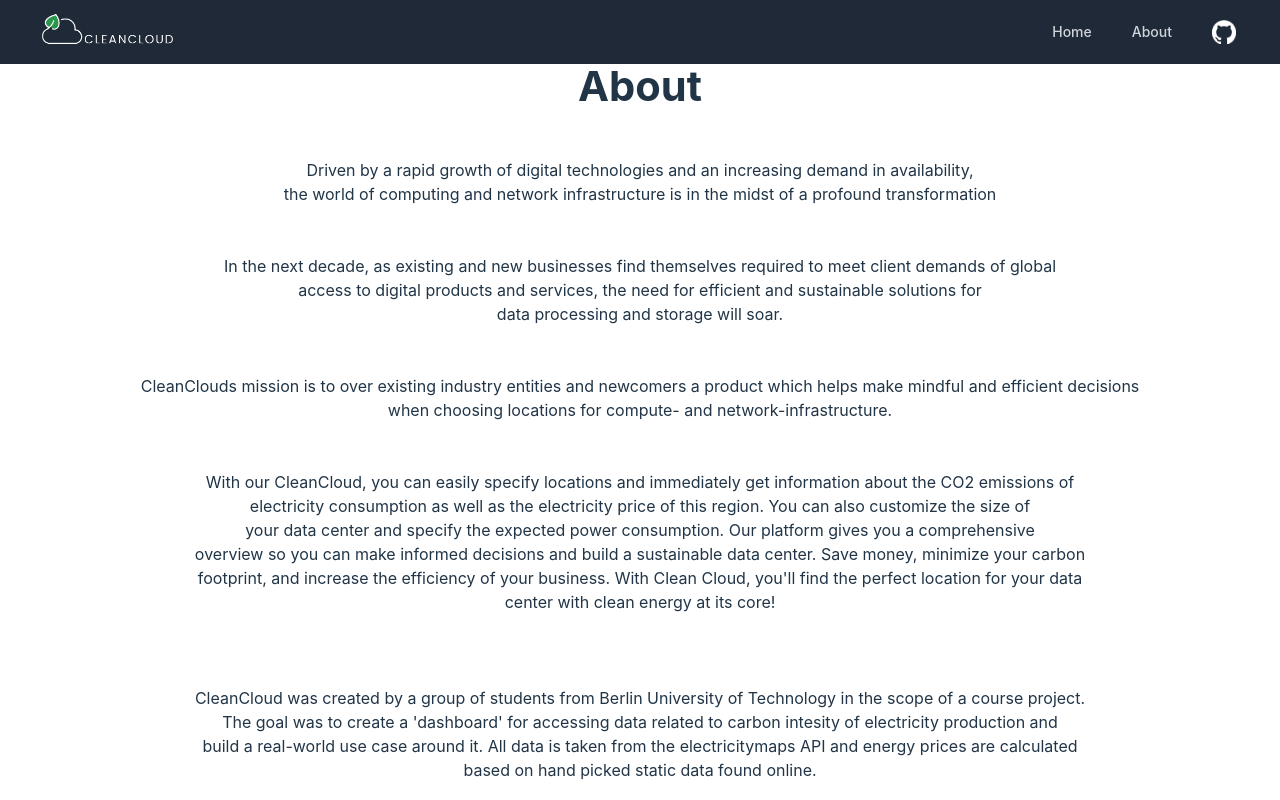
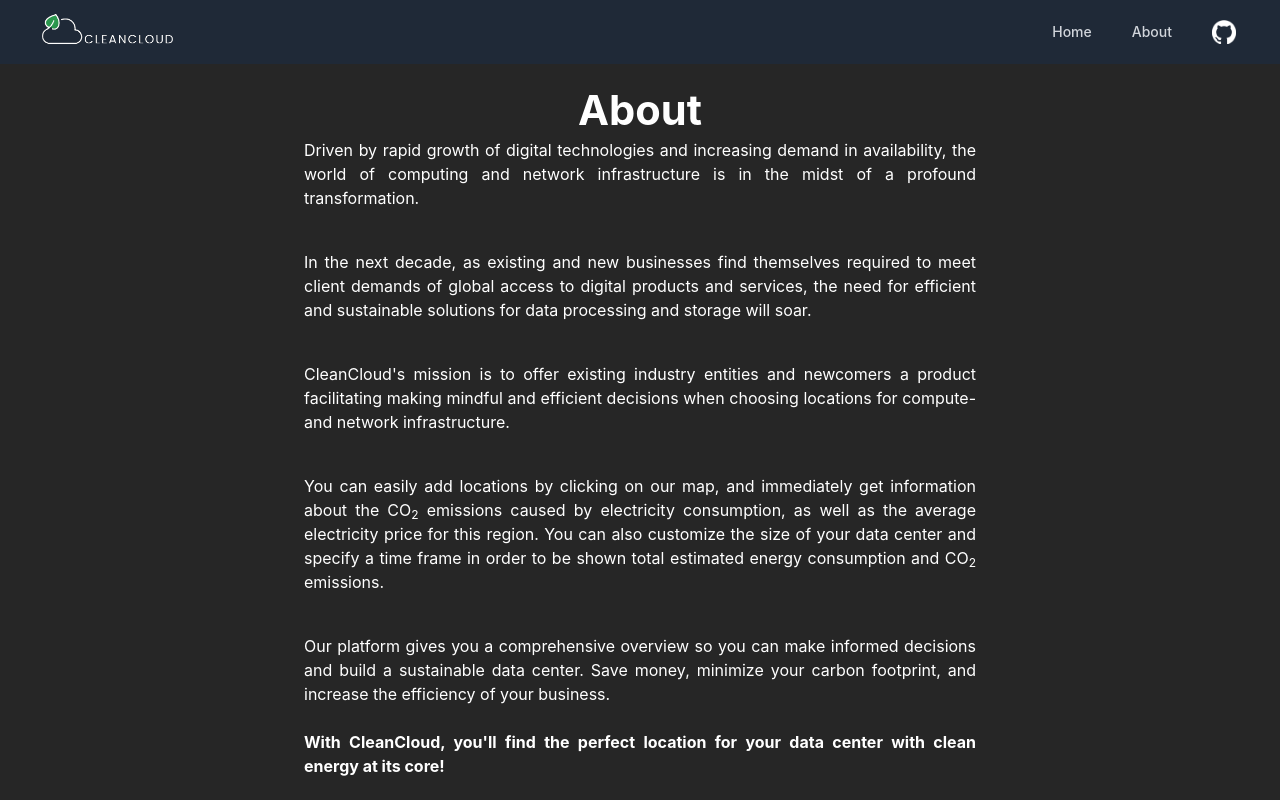
Before and after one commit to mcankudis/CleanCloud, a React (Vite) app in the folder client/: page /about in a window 1280 px wide. Built offline with nearby package versions, Linux system fonts and the light colour scheme; no server answers.

Commit message:
feat: improve about text

```diff
--- a/client/src/App.tsx
+++ b/client/src/App.tsx
@@ -2,7 +2,7 @@
 
 export const App = () => {
     return (
-        <div className="main-layout">
+        <div className="main-layout bg-neutral-800 text-white">
             <nav className="bg-gray-800">
                 <div className="mx-auto px-4 sm:px-6 lg:px-8">
                     <div className="flex items-center justify-between h-16">
--- a/client/src/about/AboutView.tsx
+++ b/client/src/about/AboutView.tsx
@@ -48,55 +48,57 @@
     }, []);
 
     return (
-        <div>
-            <h1>About</h1>
-            <div className="flex justify-center">
-                <p>
-                    <br></br>
-                    <br></br>
-                    Driven by a rapid growth of digital technologies and an increasing demand in availability, <br></br>
-                    the world of computing and network infrastructure is in the midst of a profound transformation
-                    <br></br>
-                    <br></br>
-                    <br></br>
-                    In the next decade, as existing and new businesses find themselves required to meet client demands of global <br></br>
-                    access to digital products and services, the need for efficient and sustainable solutions for  <br></br>
-                    data processing and storage will soar.
-                    <br></br>
-                    <br></br>
-                    <br></br>
-                    CleanClouds mission is to over existing industry entities and newcomers a product which helps make mindful and efficient decisions <br></br>
-                    when choosing locations for compute- and network-infrastructure.
-                    <br></br>
-                    <br></br>
-                    <br></br>
-                    With our CleanCloud, you can easily specify locations and
-                    immediately get information about the CO2 emissions of <br></br>
-                    electricity consumption as well as the electricity price of this
-                    region. You can also customize the size of <br></br>
-                    your data center and specify the expected power
-                    consumption. Our platform gives you a comprehensive <br></br>
-                    overview so you can make informed decisions and build a
-                    sustainable data center. Save money, minimize your carbon<br></br>
-                    footprint, and increase the efficiency of your business. With
-                    Clean Cloud, you'll find the perfect location for your data <br></br>
-                    center with clean energy at its core!
-                    <br></br>
-                    <br></br>
-                    <br></br>
-                    <br></br>
-                    CleanCloud was created by a group of students from Berlin University of Technology in the scope of a course project. <br></br>
-                    The goal was to create a 'dashboard' for accessing data related to carbon intesity of electricity production and <br></br>
-                    build a real-world use case around it. All data is taken from the electricitymaps API and energy prices are calculated <br></br>
-                    based on hand picked static data found online.
-                    <br></br>
-                    <br></br>
+        <div className="container m-auto max-w-2xl">
+            <h1 className="mt-6">About</h1>
 
+            <p className="mt-1 text-justify">
+                Driven by rapid growth of digital technologies and increasing demand in
+                availability, the world of computing and network infrastructure is in the midst of a
+                profound transformation.
+            </p>
+            <p className="mt-10 text-justify">
+                In the next decade, as existing and new businesses find themselves required to meet
+                client demands of global access to digital products and services, the need for
+                efficient and sustainable solutions for data processing and storage will soar.
+            </p>
+            <p className="mt-10 text-justify">
+                CleanCloud's mission is to offer existing industry entities and newcomers a product
+                facilitating making mindful and efficient decisions when choosing locations for
+                compute- and network infrastructure.
+            </p>
+            <p className="mt-10 text-justify">
+                You can easily add locations by clicking on our map, and immediately get information
+                about the CO<sub>2</sub> emissions caused by electricity consumption, as well as the
+                average electricity price for this region. You can also customize the size of your
+                data center and specify a time frame in order to be shown total estimated energy
+                consumption and CO<sub>2</sub> emissions.
+            </p>
+            <p className="mt-10 text-justify">
+                Our platform gives you a comprehensive overview so you can make informed decisions
+                and build a sustainable data center. Save money, minimize your carbon footprint, and
+                increase the efficiency of your business.
+            </p>
+            <p className="mt-6 text-justify">
+                <b>
+                    With CleanCloud, you'll find the perfect location for your data center with
+                    clean energy at its core!
+                </b>
+            </p>
 
-                </p>
-            </div>
-            <h1>Meet the Team</h1>
-            <div className="flex justify-center">
+            <p className="mt-6 text-justify">
+                CleanCloud was created by a group of students from Berlin University of Technology
+                as a project assignment in a course. The goal was to create a 'dashboard' for
+                accessing data related to carbon intesity of electricity production and build a
+                real-world use case around it, focusing on software engineering processes, such as
+                working in an agile way with modern technologies, Git, and DevOps. All CO
+                <sub>2</sub>-related data is sourced from{' '}
+                <a href="https://www.electricitymaps.com/">Electricitymaps</a> and energy prices are
+                calculated based on hand picked statistical data found online.
+            </p>
+
+            <h1 className="mt-10">Meet the Team</h1>
+
+            <div className="flex justify-center mb-10">
                 <div className="row">
                     {members.map((member) => (
                         <div
--- a/client/src/sidebar/Sidebar.tsx
+++ b/client/src/sidebar/Sidebar.tsx
@@ -11,7 +11,7 @@
     const onSave = () => (save ? updateSave(save.id, locations) : createNewSave(locations));
 
     return (
-        <div className="main-layout bg-neutral-800 text-white">
+        <div className="main-layout">
             <div className="flex items-center gap-2 p-2">
                 <button className="bg-green-800" onClick={onSave}>
                     Save
```
